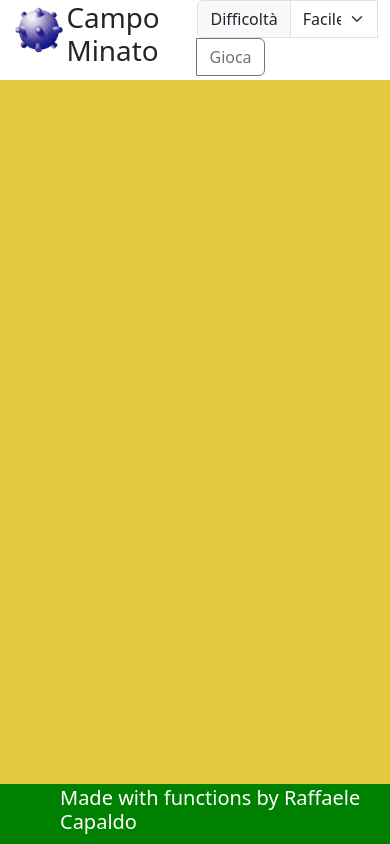
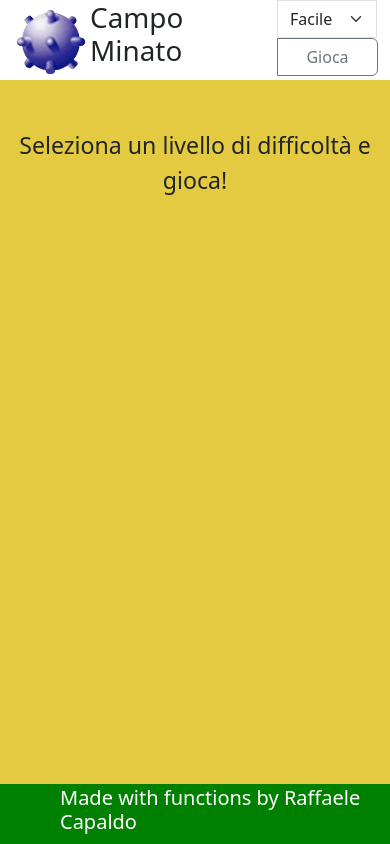
Before and after one commit to raffaelecapaldo/js-campominato-grid, a plain HTML site: page index.html in a window 390 px wide. Drawn offline with nearby package versions, Linux system fonts and the light colour scheme.

Commit message:
Maded a bit responsive

```diff
--- a/css/style.css
+++ b/css/style.css
@@ -36,6 +36,7 @@ footer {
     align-items: center;
     justify-content: center;
     cursor:crosshair;
+    aspect-ratio: 1/1;
 }
 
 .checked {
@@ -58,3 +59,28 @@ footer {
     width: 50px;
     height: 50px;
 }
+
+@media screen and (max-width:700px) {
+    .grid {
+        width: 100%;
+        height: 100%;
+    }
+}
+
+@media screen and (max-width:600px) {
+    .input-group-text {
+        display:none;
+    }
+
+    .input-group {
+        flex-flow:column;
+        width: 100px;
+
+
+    }
+
+    #selectform {
+        width: 100px;
+
+    }
+}
--- a/index.html
+++ b/index.html
@@ -33,7 +33,7 @@
                 <div class="input-group">
                     <label class="input-group-text">Difficoltà</label>
 
-                    <select class="form-select">
+                    <select id="selectform" class="form-select">
 
                         <option selected value="easy">Facile</option>
                         <option value="medium">Medio</option>
@@ -45,7 +45,7 @@
     </header>
     <main>
         <div class="container-lg d-flex justify-content-center align-items-center mt-4">
-            <div class="grid mt-3 d-flex flex-wrap justify-content-start">
+            <div class="grid mt-3 d-flex flex-wrap justify-content-center align-items-center">
 
 
 
@@ -66,6 +66,9 @@
 
     <script src="js/script.js"></script>
     <script src="js/utility.js"></script>
+    <script src="https://cdn.jsdelivr.net/npm/bootstrap@5.2.3/dist/js/bootstrap.bundle.min.js"
+    integrity="sha384-kenU1KFdBIe4zVF0s0G1M5b4hcpxyD9F7jL+jjXkk+Q2h455rYXK/7HAuoJl+0I4" crossorigin="anonymous">
+    </script>
 </body>
 
 </html>
```
